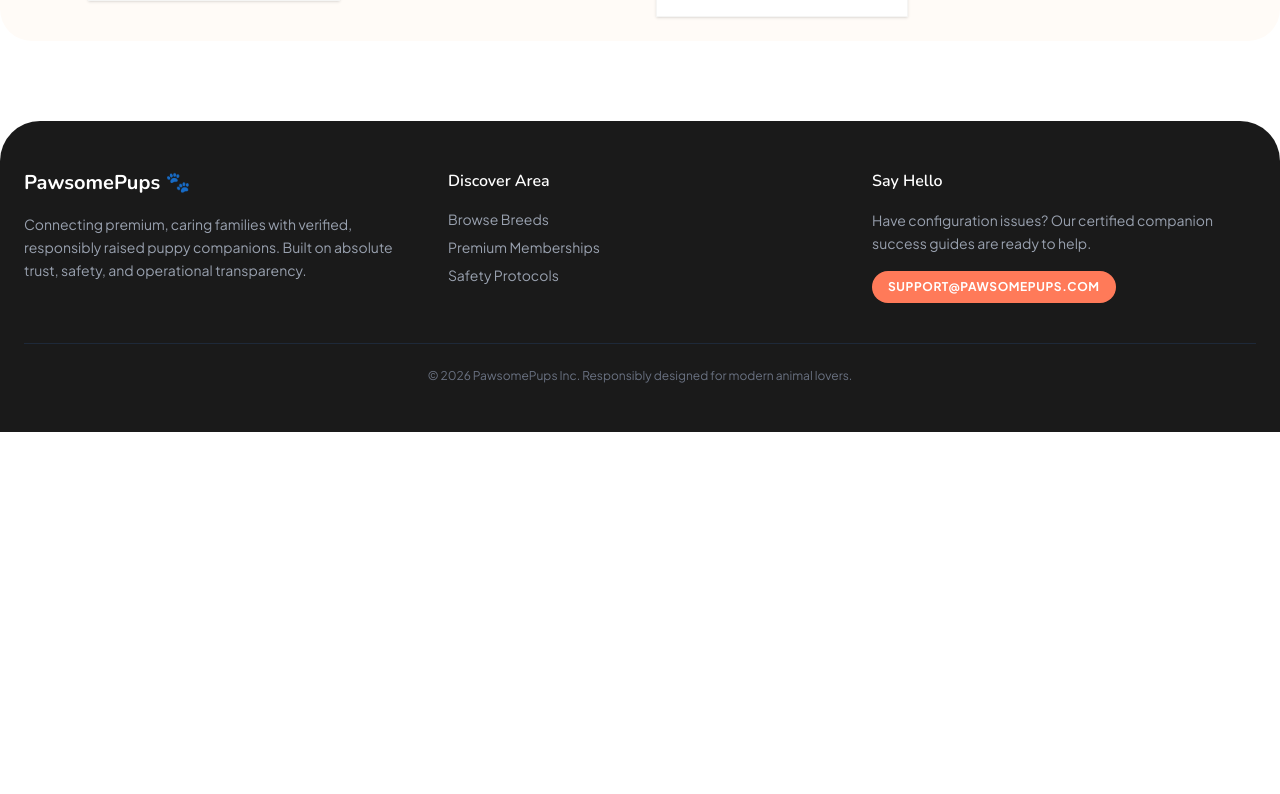
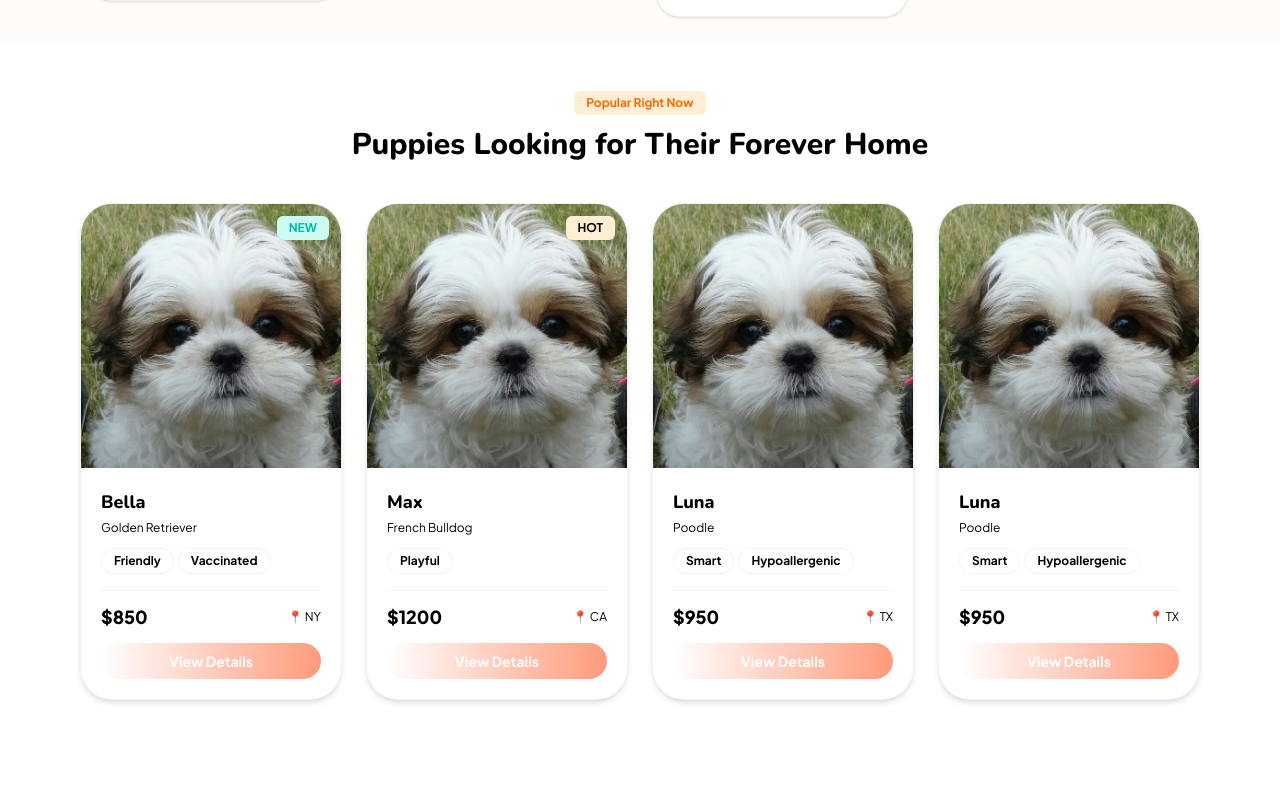
Before and after one commit to SahilPaul77/pawsomepets, a Next.js app: page / in a window 1280 px wide. Shown: the part 1826-2620 px from the top of the page. Before the commit the page ends 2258 px from the top, so only its background shows below. Built offline with nearby package versions, Linux system fonts and the light colour scheme.

Commit message:
pet grids

```diff
--- a/app/page.tsx
+++ b/app/page.tsx
@@ -3,6 +3,7 @@
 import Hero from './hero/page'
 import Stats from './stats/page'
 import Whyus from './whyus/page'
+import PetSection from './petsection/page'
 
 const Home = ()=>{
 return(
@@ -10,6 +11,7 @@ return(
   <Hero />
   <Stats />
   <Whyus />
+  <PetSection />
   </>
 )
 }
--- /dev/null
+++ b/app/petsection/page.jsx
@@ -0,0 +1,153 @@
+"use client";
+
+import React from "react";
+
+import Image from 'next/image'
+
+const puppies = [
+  {
+    id: 1,
+    name: "Bella",
+    breed: "Golden Retriever",
+    price: 850,
+    location: "NY",
+    tags: ["Friendly", "Vaccinated"],
+    badge: "NEW",
+     image: "/images/shihtzu.jpg", // 👈 add this
+  },
+  {
+    id: 2,
+    name: "Max",
+    breed: "French Bulldog",
+    price: 1200,
+    location: "CA",
+    tags: ["Playful"],
+    badge: "HOT",
+    image: "/images/shihtzu.jpg",
+  },
+  {
+    id: 3,
+    name: "Luna",
+    breed: "Poodle",
+    price: 950,
+    location: "TX",
+    tags: ["Smart", "Hypoallergenic"],
+    badge: null,
+    image: "/images/shihtzu.jpg",
+  },
+  {
+    id: 4,
+    name: "Luna",
+    breed: "Poodle",
+    price: 950,
+    location: "TX",
+    tags: ["Smart", "Hypoallergenic"],
+    badge: null,
+    image: "/images/shihtzu.jpg",
+  },
+];
+
+export default function PuppiesSection() {
+  return (
+    <div className="bg-[var(--cream2)] py-12">
+      <div className="max-w-6xl mx-auto px-4">
+
+        {/* Header */}
+        <div className="text-center mb-10">
+          <span className="inline-block bg-orange-100 text-orange-500 text-xs font-bold px-3 py-1 rounded-md mb-3">
+            Popular Right Now
+          </span>
+          <h2 className="text-3xl font-extrabold text-[var(--text)]">
+            Puppies Looking for Their Forever Home
+          </h2>
+        </div>
+
+        {/* Grid */}
+        <div className="grid gap-6 sm:grid-cols-2 md:grid-cols-3 lg:grid-cols-4">
+          {puppies.map((puppy, index) => (
+            <div
+              key={puppy.id}
+              className={`bg-white rounded-xl overflow-hidden border border-black/5 shadow-md transition-all duration-300 cursor-pointer relative
+              hover:-translate-y-1 hover:scale-[1.02] hover:shadow-xl active:scale-95
+
+              opacity-0 translate-y-6 animate-fadeUp
+              sm:opacity-100 sm:translate-y-0
+              `}
+              style={{ animationDelay: `${index * 150}ms` }}
+            >
+              {/* Image */}
+            <div className="w-full h-66 relative overflow-hidden">
+  <Image
+    src={puppy.image}
+    alt={puppy.name}
+    fill
+    className="object-cover object-top"
+  />
+
+  <div className="absolute inset-0 bg-gradient-to-b from-transparent to-black/20"></div>
+                {/* Badge */}
+                {puppy.badge && (
+                  <span
+                    className={`absolute top-3 right-3 text-xs font-bold px-3 py-1 rounded-md backdrop-blur
+                    ${
+                      puppy.badge === "NEW"
+                        ? "bg-teal-100 text-teal-500"
+                        : "bg-orange-100 text-[var(--primary)]"
+                    }`}
+                  >
+                    {puppy.badge}
+                  </span>
+                )}
+              </div>
+
+              {/* Body */}
+              <div className="p-5">
+                <h3 className="font-extrabold text-lg text-[var(--text)]">
+                  {puppy.name}
+                </h3>
+                <p className="text-xs text-[var(--text2)] mt-1">
+                  {puppy.breed}
+                </p>
+
+                {/* Tags */}
+                <div className="flex flex-wrap gap-1 mt-3">
+                  {puppy.tags.map((tag, i) => (
+                    <span
+                      key={i}
+                      className="text-xs font-bold px-3 py-1 rounded-full bg-[var(--cream2)] text-[var(--text2)] border border-black/5"
+                    >
+                      {tag}
+                    </span>
+                  ))}
+                </div>
+
+                {/* Meta */}
+                <div className="flex justify-between items-center mt-4 pt-3 border-t border-black/5">
+                  <span className="font-extrabold text-lg text-[var(--primary)]">
+                    ${puppy.price}
+                  </span>
+                  <span className="text-xs text-[var(--text3)] flex items-center gap-1">
+                    📍 {puppy.location}
+                  </span>
+                </div>
+
+                {/* Button */}
+                <button className="w-full mt-3 py-2 rounded-lg bg-gradient-to-r from-[var(--primary)] to-[#ff9a7a] text-white font-bold text-sm transition-all duration-200 hover:opacity-90 hover:-translate-y-[1px] active:scale-95">
+                  View Details
+                </button>
+              </div>
+            </div>
+          ))}
+        </div>
+
+        {/* Footer Button */}
+        <div className="text-center mt-8">
+          <button className="px-6 py-3 rounded-lg bg-[var(--primary)] text-white font-bold hover:opacity-90 transition">
+            See All 280+ Puppies →
+          </button>
+        </div>
+
+      </div>
+    </div>
+  );
+}
--- a/app/whyus/page.jsx
+++ b/app/whyus/page.jsx
@@ -39,20 +39,20 @@ const WhyChooseUs = () => {
   ];
 
   return (
-    <section className="relative w-full bg-[#fffbf7] overflow-hidden py-10 md:py-20 rounded-xl">
+    <section className="relative w-full bg-[#fffbf7] overflow-hidden py-10 md:py-20">
 
       <div className="relative z-10 max-w-6xl mx-auto px-6">
 
         {/* HEADER */}
         <motion.div
-          initial={{ opacity: 0, y: 40 }}
+          initial={{ opacity: 0, y: 80 }}
           whileInView={{ opacity: 1, y: 0 }}
           viewport={{ once: true }}
-          transition={{ duration: 2 }}
+          transition={{ duration: 0.7 }}
           className="text-center mb-12"
         >
           <span className="inline-block bg-orange-100 text-[#FF7A59] px-4 py-1 rounded-full text-sm font-semibold mb-4">
-            Why PawMarket
+            Pawsome Pets
           </span>
 
           <h1 className="font-extrabold text-2xl md:text-5xl leading-tight text-text font-[Nunito] mb-3">
@@ -65,7 +65,7 @@ const WhyChooseUs = () => {
         </motion.div>
 
         {/* GRID */}
-        <div className="grid grid-cols-1 md:grid-cols-2 lg:grid-cols-4 gap-12 lg:gap-8">
+        <div className="grid grid-cols-1 md:grid-cols-2 lg:grid-cols-4 gap-12 lg:gap-8 ">
           {values.map((item, i) => {
             const Icon = item.icon;
 
@@ -81,7 +81,7 @@ const WhyChooseUs = () => {
                   ease: "easeOut",
                 }}
                 whileHover={{ y: -10, scale: 1.03 }}
-                className={`relative bg-white p-10 border border-stone-100 shadow-sm ${item.position}`}
+                className={`relative bg-white p-10 border border-stone-100 shadow-sm ${item.position} rounded-lg`}
               >
 
                 {/* ICON */}
```
Also changed, not shown: public/images/hero1.jpg (deleted), public/images/shihtzu.jpg (added).
